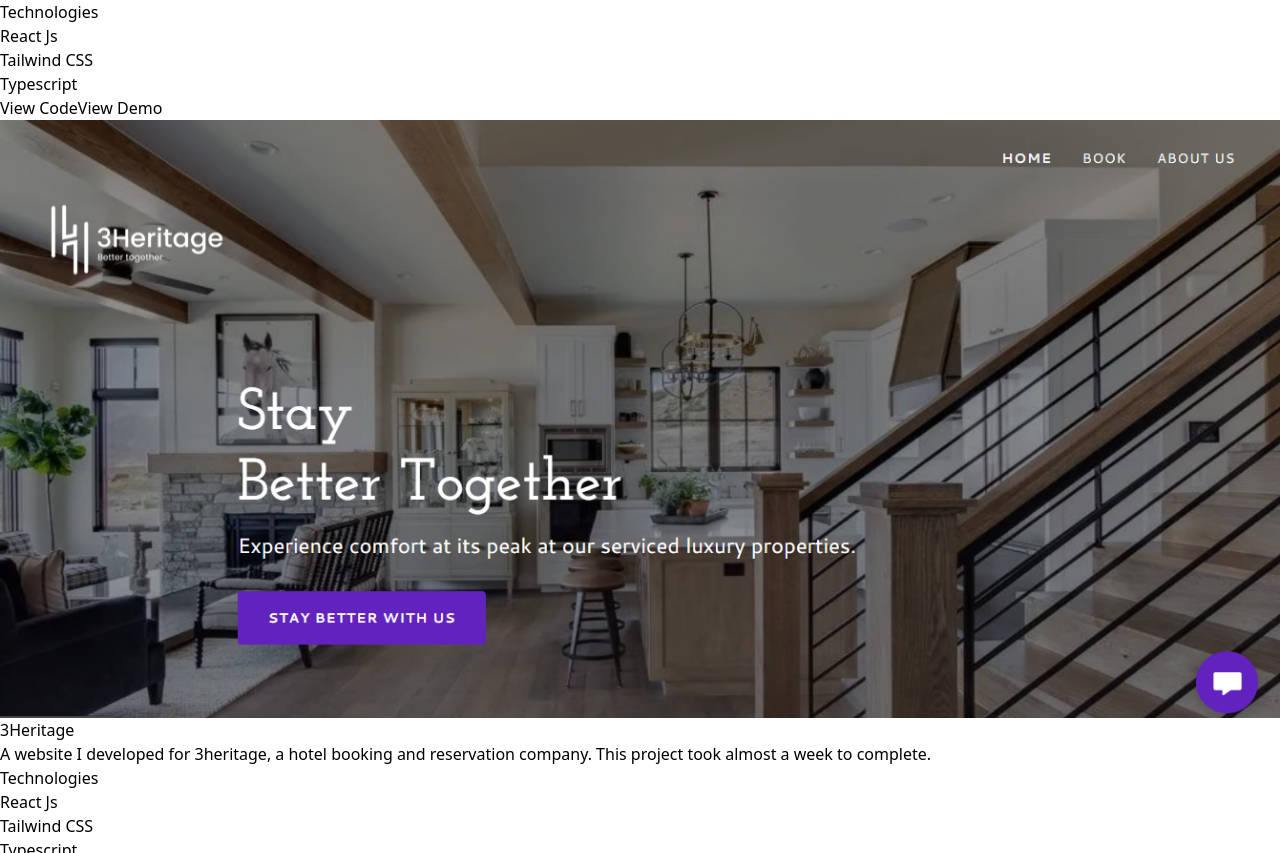
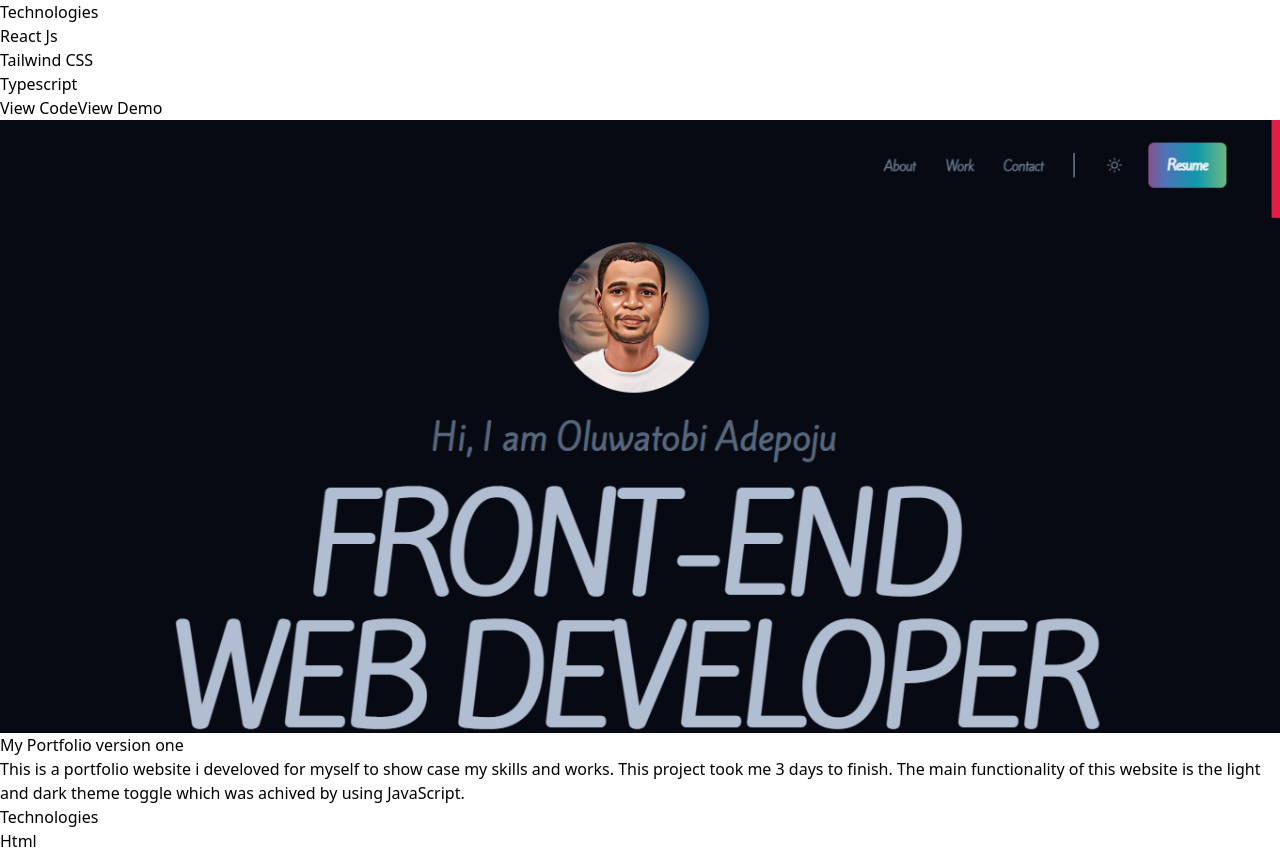
Before and after one commit to Hue-Ray/portfolio-version-2, a React (Vite) app: page / in a window 1280 px wide. Shown: the part 11003-11856 px from the top of the page. Built offline with nearby package versions, Linux system fonts and the light colour scheme; a web font is replaced by a local one.

Commit message:
added more projects

```diff
--- /dev/null
+++ b/src/components/Socials.jsx
@@ -0,0 +1,36 @@
+import React from 'react'
+import Instagram from '../assets/insta.png'
+import Linkedin from '../assets/linkedin.png'
+import Telegram from '../assets/telegram.png'
+import Github from '../assets/github.png';
+
+function Socials() {
+  return (
+    <div>
+       <div>
+        <div className='flex justify-evenly items-center mt-4 w-[280px] h-[65px] border box-border border-slate-400 rounded-[20px] lg:m-auto lg:mt-4 lg:mb-2'>
+          <div>
+            <img src={Instagram} alt=''></img>
+          </div>
+          <div>
+            <a href='https://www.linkedin.com/in/oluwatobi-adepoju-4a242898/'>
+            <img src={Linkedin} alt=''></img>
+            </a>
+          </div>
+          <div>
+           <a href=' https://t.me/Tobi_Forex'>
+           <img src={Telegram} alt=''></img>
+           </a>
+          </div>
+          <div>
+           <a href='https://github.com/Hue-Ray'>
+           <img src={Github} alt=''></img>
+           </a>
+          </div>
+        </div>
+     </div>
+    </div>
+  )
+}
+
+export default Socials
--- a/src/index.css
+++ b/src/index.css
@@ -22,6 +22,9 @@
     background-repeat: no-repeat;
     background-size:auto;
   }
+  .project img{
+    @apply md:w-56
+  }
 }
 @layer utilities{
   .hide{
--- a/src/main.jsx
+++ b/src/main.jsx
@@ -1,12 +1,12 @@
 import React from "react";
 import App from './App';
-import About from './pages/About';
 import ReactDOM from "react-dom/client";
 import {
   createBrowserRouter,
   RouterProvider,
 } from "react-router-dom";
 import "./index.css";
+import Resume from "./pages/Resume";
 
 
 const router = createBrowserRouter([
@@ -15,8 +15,8 @@ const router = createBrowserRouter([
     element: <App />,
   },
   {
-    path: "/about",
-    element: <About />,
+    path: "/resume",
+    element: <Resume />,
   },
 ]);
 
--- a/src/pages/Home.jsx
+++ b/src/pages/Home.jsx
@@ -1,9 +1,7 @@
 import React from 'react'
+import { Link } from 'react-router-dom'
 import ProfilePics from '../assets/profile-picture.png'
-import Instagram from '../assets/insta.png'
-import Linkedin from '../assets/linkedin.png'
-import Telegram from '../assets/telegram.png'
-import Github from '../assets/github.png';
+import Socials from '../components/Socials'
 
 function Home() {
   return (
@@ -20,29 +18,11 @@ function Home() {
         <p className='text-4xl font-bold  md:text-5xl'>Developer</p>
      </div>
 
-     <div>
-        <div className='flex justify-evenly items-center mt-4 w-[280px] h-[65px] border box-border border-slate-400 rounded-[20px] lg:m-auto lg:mt-4 lg:mb-2'>
-          <div>
-            <img src={Instagram} alt=''></img>
-          </div>
-          <div>
-            <a href='https://www.linkedin.com/in/oluwatobi-adepoju-4a242898/'>
-            <img src={Linkedin} alt=''></img>
-            </a>
-          </div>
-          <div>
-           <a href=' https://t.me/Tobi_Forex'>
-           <img src={Telegram} alt=''></img>
-           </a>
-          </div>
-          <div>
-           <a href='https://github.com/Hue-Ray'>
-           <img src={Github} alt=''></img>
-           </a>
-          </div>
-        </div>
-     </div>
-     <button className='bg-black text-white p-2 rounded-lg mt-2 px-4'>Download Resume</button>
+    <Socials />
+
+    <Link to = "/resume">
+    <button className='bg-black text-white p-2 rounded-lg mt-2 px-4'>Download Resume</button>
+    </Link>
      </div>
     </div>
   )
--- a/src/pages/Projects.jsx
+++ b/src/pages/Projects.jsx
@@ -2,10 +2,11 @@ import React from 'react';
 import NetflixCloneImg from '../assets/netflix-clone-image.png';
 import HeritageImg from '../assets/3heritage-img.png';
 import BabySittingImg from '../assets/babysiting-img.png';
+import PortfolioV1 from '../assets/portfoliov-1.png';
 
 function Projects() {
   return (
-    <div className='container m-auto'>
+    <div className='project container m-auto'>
       <h1 className='heading'>Projects</h1>
       <div className='projects pb-10 md:flex justify-evenly w-[100%] gap-5'>
        <div className=''>
@@ -29,6 +30,36 @@ function Projects() {
       <button className='btn bg-black p-2 px-4 mr-4 rounded-lg text-white font-light text-xs md:text-sm lg:text-lg hover:bg-white hover:border box-border border-black hover:text-black'>View Code</button>
       </a>
        <a href='https://netflix-project-dusky.vercel.app/'>
+       <button className='btn border box-border border-black p-2 px-4 rounded-lg text-black font-light text-xs md:text-sm lg:text-lg hover:bg-black hover:text-white transition-all ease-in-out'>View Demo</button>
+       </a>
+       </div>
+      </div>
+      </div>
+
+      <div className='projects pb-10 md:flex justify-evenly w-[100%] gap-5'>
+       <div className=''>
+       <img className='rounded-xl w-auto' src={PortfolioV1} alt="" />
+       </div>
+      <div className=''>
+      <div className=''>
+       <p className='sub-heading'>My Portfolio version one</p>
+        <p className='description'>
+         This is a portfolio website i develoved for myself to show case my skills and works. This project took me 3 days to finish. The main functionality of this website is the light and dark theme toggle which was achived by using JavaScript.
+        </p>
+       </div>
+        <div>
+        <p className='sup-heading'>Technologies</p>
+        <ul className='description'>
+          <li>Html</li>
+          <li>Vanila CSS</li>
+          <li>JavaSscript</li>
+        </ul>
+        </div>
+        <div className='mt-4'>
+      <a href='https://github.com/Hue-Ray/My-Portfolio-Vite'>
+      <button className='btn bg-black p-2 px-4 mr-4 rounded-lg text-white font-light text-xs md:text-sm lg:text-lg hover:bg-white hover:border box-border border-black hover:text-black'>View Code</button>
+      </a>
+       <a href='https://my-portfolio-vite-coral.vercel.app/'>
        <button className='btn border box-border border-black p-2 px-4 rounded-lg text-black font-light text-xs md:text-sm lg:text-lg hover:bg-black hover:text-white transition-all ease-in-out'>View Demo</button>
        </a>
        </div>
--- /dev/null
+++ b/src/pages/Resume.jsx
@@ -0,0 +1,12 @@
+import React from 'react'
+
+function Resume() {
+  return (
+    <div>
+      <iframe className='w-[100%] h-[100vh]' src="MY-CV-2023.docx"  frameborder="0">
+  </iframe>
+    </div>
+  )
+}
+
+export default Resume
```
Also changed, not shown: src/assets/portfoliov-1.png (added), 1 other file (tests, documents, lock files or other folders).
